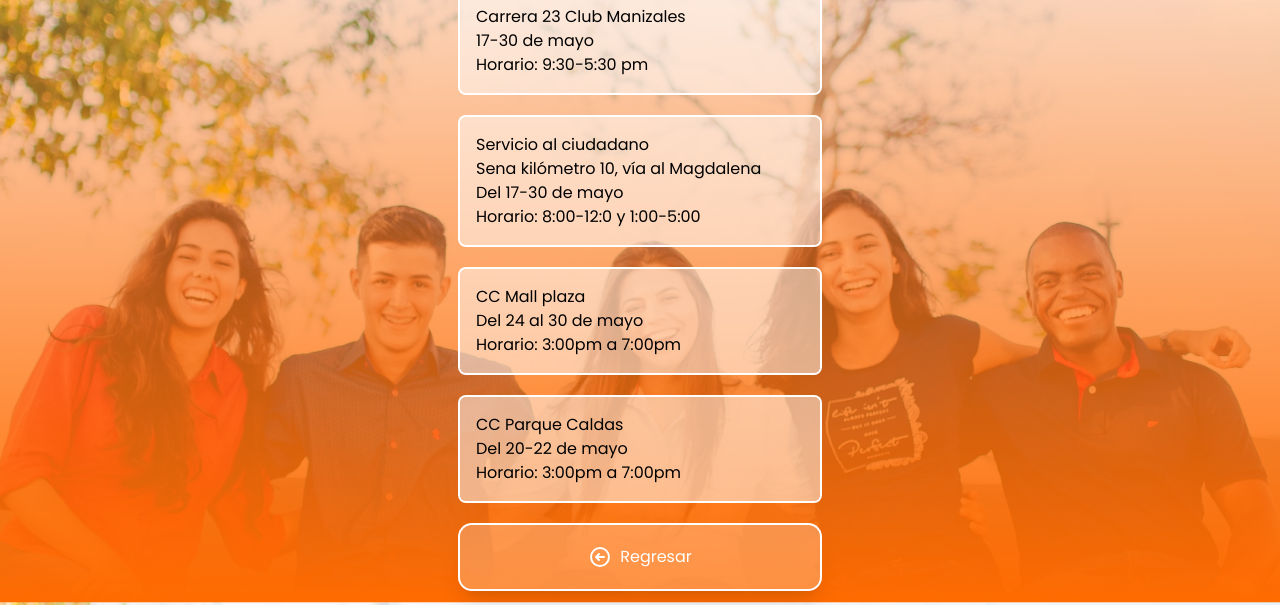
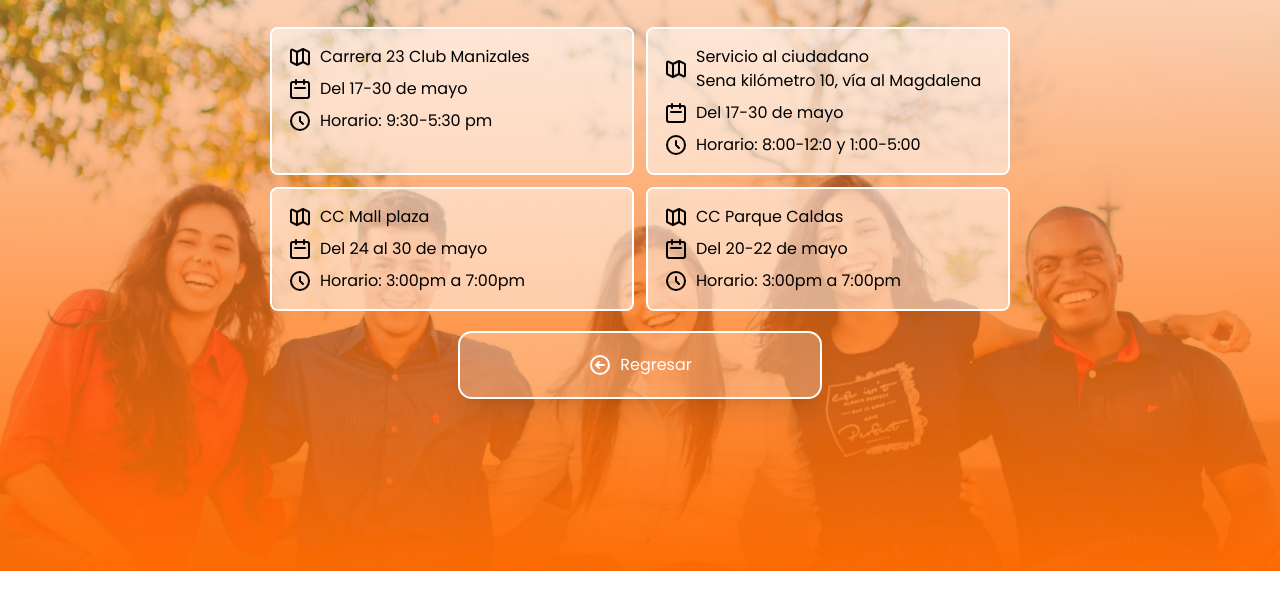
Before and after one commit to ofac/oferta-sena, a plain HTML site: page app/puntos.html in a window 1280 px wide. Shown: the part 229-834 px from the top of the page. After the commit the page ends 800 px from the top, so only its background shows below. Drawn offline with Linux system fonts and the light colour scheme.

Commit message:
feat: grid and top margin

```diff
--- a/app/puntos.html
+++ b/app/puntos.html
@@ -18,10 +18,9 @@
             flex
             flex-col
             gap-6
-            justify-center
             items-center
             min-h-screen">
-            <img src="images/logo.png" class="w-28">
+            <img src="images/logo.png" class="w-28 mt-10">
             <h1 class="font-medium
                        text-center
                        flex
@@ -35,56 +34,118 @@
             </svg>
             Puntos presenciales de inscripción
         </h1>
-        <p class="bg-white/50
+        <section class="grid grid-cols-1 gap-4 md:grid-cols-2">
+        <div class="bg-white/50
                     p-4
                     ring-2
                     w-[360px]
                     rounded-md
+                    hover:scale-105
+                    transition-all
                   ring-white">
-            Carrera 23 Club Manizales
-            <br>
-            17-30 de mayo
-            <br>
-            Horario: 9:30-5:30 pm
-        </p>
-        <p class="bg-white/50
+                <div class="flex flex-row gap-2 mb-2">
+                    <svg xmlns="http://www.w3.org/2000/svg" class="h-6 w-6" fill="none" viewBox="0 0 24 24" stroke="currentColor" stroke-width="2">
+                        <path stroke-linecap="round" stroke-linejoin="round" d="M9 20l-5.447-2.724A1 1 0 013 16.382V5.618a1 1 0 011.447-.894L9 7m0 13l6-3m-6 3V7m6 10l4.553 2.276A1 1 0 0021 18.382V7.618a1 1 0 00-.553-.894L15 4m0 13V4m0 0L9 7" />
+                    </svg>
+                Carrera 23 Club Manizales
+                </div>
+                <div class="flex flex-row gap-2 mb-2">
+                    <svg xmlns="http://www.w3.org/2000/svg" class="h-6 w-6" fill="none" viewBox="0 0 24 24" stroke="currentColor" stroke-width="2">
+                        <path stroke-linecap="round" stroke-linejoin="round" d="M8 7V3m8 4V3m-9 8h10M5 21h14a2 2 0 002-2V7a2 2 0 00-2-2H5a2 2 0 00-2 2v12a2 2 0 002 2z" />
+                    </svg>
+                Del 17-30 de mayo
+                </div>
+                <div class="flex flex-row gap-2">
+                    <svg xmlns="http://www.w3.org/2000/svg" class="h-6 w-6" fill="none" viewBox="0 0 24 24" stroke="currentColor" stroke-width="2">
+                        <path stroke-linecap="round" stroke-linejoin="round" d="M12 8v4l3 3m6-3a9 9 0 11-18 0 9 9 0 0118 0z" />
+                    </svg>
+                Horario: 9:30-5:30 pm
+                </div>
+        </div>
+        <div class="bg-white/50
+                    p-4
+                    ring-2
+                    w-[360px]
+                    hover:scale-105
+                    transition-all
+                    rounded-md
+                  ring-white">
+            <div class="flex flex-row items-center gap-2 mb-2">
+                    <svg xmlns="http://www.w3.org/2000/svg" class="h-6 w-6" fill="none" viewBox="0 0 24 24" stroke="currentColor" stroke-width="2">
+                        <path stroke-linecap="round" stroke-linejoin="round" d="M9 20l-5.447-2.724A1 1 0 013 16.382V5.618a1 1 0 011.447-.894L9 7m0 13l6-3m-6 3V7m6 10l4.553 2.276A1 1 0 0021 18.382V7.618a1 1 0 00-.553-.894L15 4m0 13V4m0 0L9 7" />
+                    </svg>
+                Servicio al ciudadano
+                <br>
+                Sena kilómetro 10, vía al Magdalena
+            </div>
+            <div class="flex flex-row gap-2 mb-2">
+                    <svg xmlns="http://www.w3.org/2000/svg" class="h-6 w-6" fill="none" viewBox="0 0 24 24" stroke="currentColor" stroke-width="2">
+                        <path stroke-linecap="round" stroke-linejoin="round" d="M8 7V3m8 4V3m-9 8h10M5 21h14a2 2 0 002-2V7a2 2 0 00-2-2H5a2 2 0 00-2 2v12a2 2 0 002 2z" />
+                    </svg>
+                Del 17-30 de mayo
+            </div>
+            <div class="flex flex-row gap-2">
+                    <svg xmlns="http://www.w3.org/2000/svg" class="h-6 w-6" fill="none" viewBox="0 0 24 24" stroke="currentColor" stroke-width="2">
+                        <path stroke-linecap="round" stroke-linejoin="round" d="M12 8v4l3 3m6-3a9 9 0 11-18 0 9 9 0 0118 0z" />
+                    </svg>
+                Horario: 8:00-12:0 y 1:00-5:00
+            </div>
+        </div>
+        <div class="bg-white/50
                     p-4
                     ring-2
                     w-[360px]
                     rounded-md
+                    hover:scale-105
+                    transition-all
                   ring-white">
-            Servicio al ciudadano
-            <br>
-            Sena kilómetro 10, vía al Magdalena
-            <br>
-            Del 17-30 de mayo
-            <br>
-            Horario: 8:00-12:0 y 1:00-5:00
-        </p>
-        <p class="bg-white/50
+                <div class="flex flex-row gap-2 mb-2">
+                    <svg xmlns="http://www.w3.org/2000/svg" class="h-6 w-6" fill="none" viewBox="0 0 24 24" stroke="currentColor" stroke-width="2">
+                        <path stroke-linecap="round" stroke-linejoin="round" d="M9 20l-5.447-2.724A1 1 0 013 16.382V5.618a1 1 0 011.447-.894L9 7m0 13l6-3m-6 3V7m6 10l4.553 2.276A1 1 0 0021 18.382V7.618a1 1 0 00-.553-.894L15 4m0 13V4m0 0L9 7" />
+                    </svg>
+                CC Mall plaza
+                </div>
+                <div class="flex flex-row gap-2 mb-2">
+                    <svg xmlns="http://www.w3.org/2000/svg" class="h-6 w-6" fill="none" viewBox="0 0 24 24" stroke="currentColor" stroke-width="2">
+                        <path stroke-linecap="round" stroke-linejoin="round" d="M8 7V3m8 4V3m-9 8h10M5 21h14a2 2 0 002-2V7a2 2 0 00-2-2H5a2 2 0 00-2 2v12a2 2 0 002 2z" />
+                    </svg>
+                 Del 24 al 30 de mayo
+                </div>
+                <div class="flex flex-row gap-2">
+                    <svg xmlns="http://www.w3.org/2000/svg" class="h-6 w-6" fill="none" viewBox="0 0 24 24" stroke="currentColor" stroke-width="2">
+                        <path stroke-linecap="round" stroke-linejoin="round" d="M12 8v4l3 3m6-3a9 9 0 11-18 0 9 9 0 0118 0z" />
+                    </svg>
+                Horario: 3:00pm a 7:00pm
+                </div>
+        </div>
+        <div class="bg-white/50
                     p-4
                     ring-2
                     w-[360px]
                     rounded-md
+                    hover:scale-105
+                    transition-all
                   ring-white">
-            CC Mall plaza
-            <br>
-            Del 24 al 30 de mayo
-            <br>
-            Horario: 3:00pm a 7:00pm
-        </p>
-        <p class="bg-white/50
-                    p-4
-                    ring-2
-                    w-[360px]
-                    rounded-md
-                  ring-white">
-            CC Parque Caldas
-            <br>
-            Del 20-22 de mayo
-            <br>
-            Horario: 3:00pm a 7:00pm
-        </p>
+                <div class="flex flex-row gap-2 mb-2">
+                    <svg xmlns="http://www.w3.org/2000/svg" class="h-6 w-6" fill="none" viewBox="0 0 24 24" stroke="currentColor" stroke-width="2">
+                        <path stroke-linecap="round" stroke-linejoin="round" d="M9 20l-5.447-2.724A1 1 0 013 16.382V5.618a1 1 0 011.447-.894L9 7m0 13l6-3m-6 3V7m6 10l4.553 2.276A1 1 0 0021 18.382V7.618a1 1 0 00-.553-.894L15 4m0 13V4m0 0L9 7" />
+                    </svg>
+                CC Parque Caldas
+                </div>
+                <div class="flex flex-row gap-2 mb-2">
+                    <svg xmlns="http://www.w3.org/2000/svg" class="h-6 w-6" fill="none" viewBox="0 0 24 24" stroke="currentColor" stroke-width="2">
+                        <path stroke-linecap="round" stroke-linejoin="round" d="M8 7V3m8 4V3m-9 8h10M5 21h14a2 2 0 002-2V7a2 2 0 00-2-2H5a2 2 0 00-2 2v12a2 2 0 002 2z" />
+                    </svg>
+                 Del 20-22 de mayo
+                </div>
+                <div class="flex flex-row gap-2">
+                    <svg xmlns="http://www.w3.org/2000/svg" class="h-6 w-6" fill="none" viewBox="0 0 24 24" stroke="currentColor" stroke-width="2">
+                        <path stroke-linecap="round" stroke-linejoin="round" d="M12 8v4l3 3m6-3a9 9 0 11-18 0 9 9 0 0118 0z" />
+                    </svg>
+                Horario: 3:00pm a 7:00pm
+                </div>
+    </div>
+    </section>
     <a href="index.html" class="p-5
                                 ring-2
                                 bg-white/25
@@ -97,7 +158,7 @@
                                 rounded-xl
                                 shadow-xl
                                 hover:bg-[#333]
-                                hover:scale-110
+                                hover:scale-105
                                 transition-all
                                 duration-500
                                 mb-4
```
Also changed, not shown: app/como-inscribirse.html (+1 -2 lines), app/index.html (+1 -2 lines), app/oferta.html (+1 -2 lines), 3 other files.
